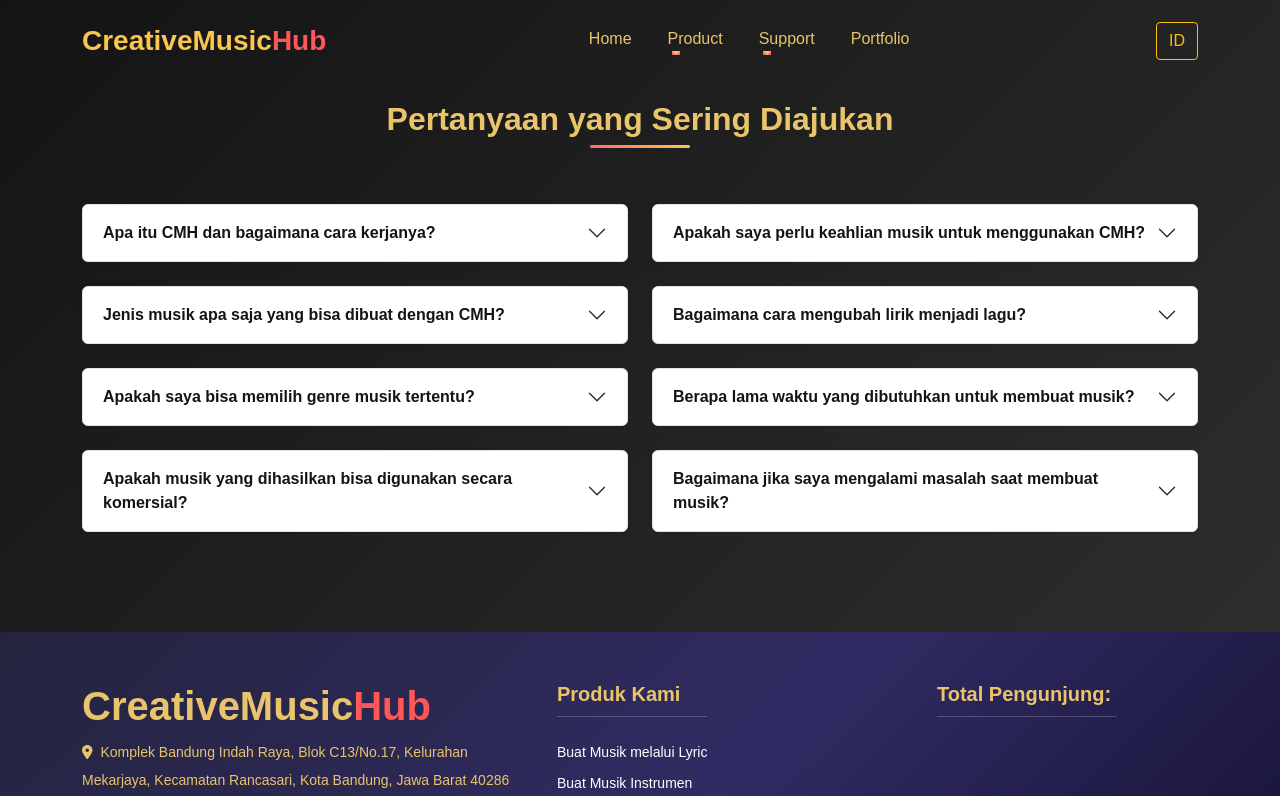
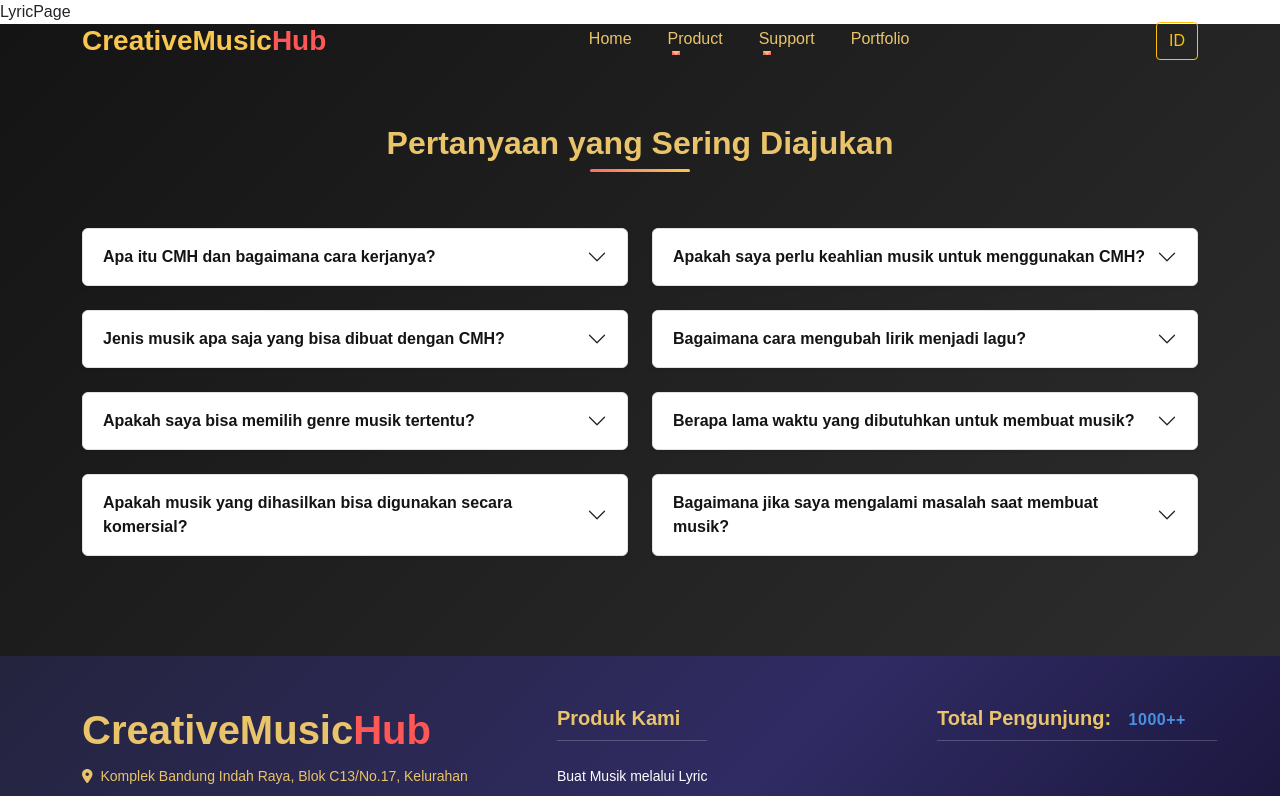
Before and after one commit to Syndrom2211/magang-fikri, a React (Vite) app: page /lyric in a window 1280 px wide. Shown: the top 796 px of the page. Built offline with nearby package versions, Linux system fonts and the light colour scheme.

Commit message:
create navigasi product

```diff
--- a/src/App.jsx
+++ b/src/App.jsx
@@ -1,16 +1,16 @@
 import { Routes, Route } from "react-router-dom"
-
 
 import NavbarComponent from "./components/NavbarComponent"
 import FaqComponent from "./components/FaqComponent"
 import FooterComponent from "./components/FooterComponent"
 
-
 import homePage from "./pages/HomePage"
 import SupportPage from "./pages/SupportPage"
-import ProductPage from "./pages/ProductPage"
 import PortfolioPage from "./pages/PortfolioPage"
 import KatalogPage from "./pages/KatalogPage"
+import LyricPage from "./pages/LyricPage"
+import InstrumenPage from "./pages/InstrumenPage.jsx"
+import SoundPage from "./pages/SoundPage.jsx"
 
 
 function App() {
@@ -20,10 +20,12 @@ function App() {
 
       <Routes>
         <Route path="/" Component={homePage}/>
-        <Route path="/product" Component={ProductPage}/>
         <Route path="/support" Component={SupportPage}/>
         <Route path="/portfolio" Component={PortfolioPage}/>
         <Route path="/katalog" Component={KatalogPage}/>
+        <Route path="/lyric" Component={LyricPage}/>
+        <Route path="/instrumen" Component={InstrumenPage} />
+        <Route path="/sound" Component={SoundPage} />
       </Routes>
 
       <FaqComponent />
@@ -32,4 +34,4 @@ function App() {
   )
 }
 
-export default App
+export default App;
--- a/src/components/FooterComponent.jsx
+++ b/src/components/FooterComponent.jsx
@@ -51,13 +51,13 @@ const FooterComponent = () => {
           </Col>
           <Col className="d-flex flex-column col-lg-4 col mt-lg-0 mt-5">
             <h5 className="fw-bold">Produk Kami</h5>
-            <Link to="/">Buat Musik melalui Lyric</Link>
-            <Link to="/">Buat Musik Instrumen</Link>
-            <Link to="/">Buat Sound Effect</Link>
-            <Link to="/">Portofolio</Link>
+            <Link to="/lyric">Buat Musik melalui Lyric</Link>
+            <Link to="/instrumen">Buat Musik Instrumen</Link>
+            <Link to="/sound">Buat Sound Effect</Link>
+            <Link to="/portfolio">Portofolio</Link>
           </Col>
           <Col className="d-flex flex-column col-lg-3 col mt-lg-0 mt-5">
-            <h5 className="fw-bold">Total Pengunjung:</h5>
+            <h5 className="fw-bold">Total Pengunjung: <span className="pengunjung">1000++</span></h5>
           </Col>
         </Row>
         <Row>
--- a/src/components/NavbarComponent.jsx
+++ b/src/components/NavbarComponent.jsx
@@ -38,13 +38,13 @@ const NavbarComponent = () => {
               </div>
               <div className="nav-item">
                 <NavDropdown title="Product" id="basic-nav-dropdown">
-                  <NavDropdown.Item href="/product" className="dropdown-item">
+                  <NavDropdown.Item href="/lyric" className="dropdown-item">
                   Buat Musik melalui Lyric
                   </NavDropdown.Item>
-                  <NavDropdown.Item href="/product" className="dropdown-item">
+                  <NavDropdown.Item href="/instrumen" className="dropdown-item">
                   Buat Musik Instrumen
                   </NavDropdown.Item>
-                  <NavDropdown.Item href="/product" className="dropdown-item">
+                  <NavDropdown.Item href="/sound" className="dropdown-item">
                   Buat Sound Effect
                   </NavDropdown.Item>
                 </NavDropdown>
--- /dev/null
+++ b/src/pages/InstrumenPage.jsx.jsx
@@ -0,0 +1,7 @@
+const InstrumenPage = () => {
+  return (
+    <div>InstrumenPage</div>
+  )
+}
+
+export default InstrumenPage;
--- /dev/null
+++ b/src/pages/LyricPage.jsx
@@ -0,0 +1,7 @@
+const LyricPage = () => {
+  return (
+    <div>LyricPage</div>
+  )
+}
+
+export default LyricPage;
--- a/src/pages/ProductPage.jsx
+++ /dev/null
@@ -1,7 +0,0 @@
-const ProductPage = () => {
-  return (
-    <div>ProductPage</div>
-  )
-}
-
-export default ProductPage
--- /dev/null
+++ b/src/pages/SoundPage.jsx
@@ -0,0 +1,7 @@
+const SoundPage = () => {
+  return (
+    <div>SoundPage</div>
+  )
+}
+
+export default SoundPage;
--- a/src/style/main.css
+++ b/src/style/main.css
@@ -843,7 +843,7 @@ header {
 .footer .row:nth-child(1) .col:nth-child(3) h5{
   color: var(--light-color);
   border-bottom: 1px solid rgba(255, 255, 255, 0.2);
-  width: 180px;
+  width: 280px;
   padding-bottom: 10px;
   margin-bottom: 15px;
 }
@@ -862,6 +862,21 @@ header {
 .footer .row:nth-child(2){
   color: #fff ;
   margin-top: 100px;
+}
+
+.pengunjung {
+  color: #4a90e2;
+  font-weight: 600;
+  padding: 0 8px;
+  margin-left: 4px;
+  font-size: 1rem;
+  letter-spacing: 0.5px;
+  transition: color 0.3s ease;
+  cursor: pointer;
+}
+
+.pengunjung:hover {
+  color: #2c5282;
 }
 
 /* Support */
```
